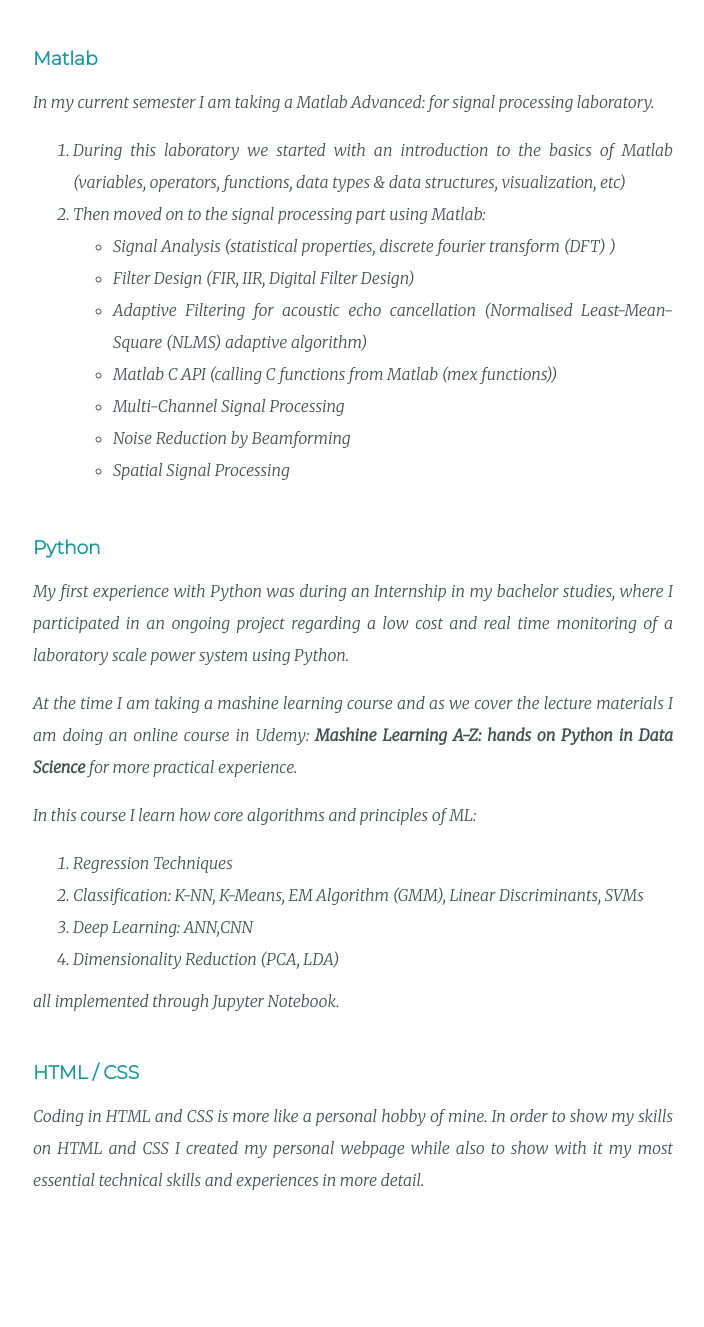
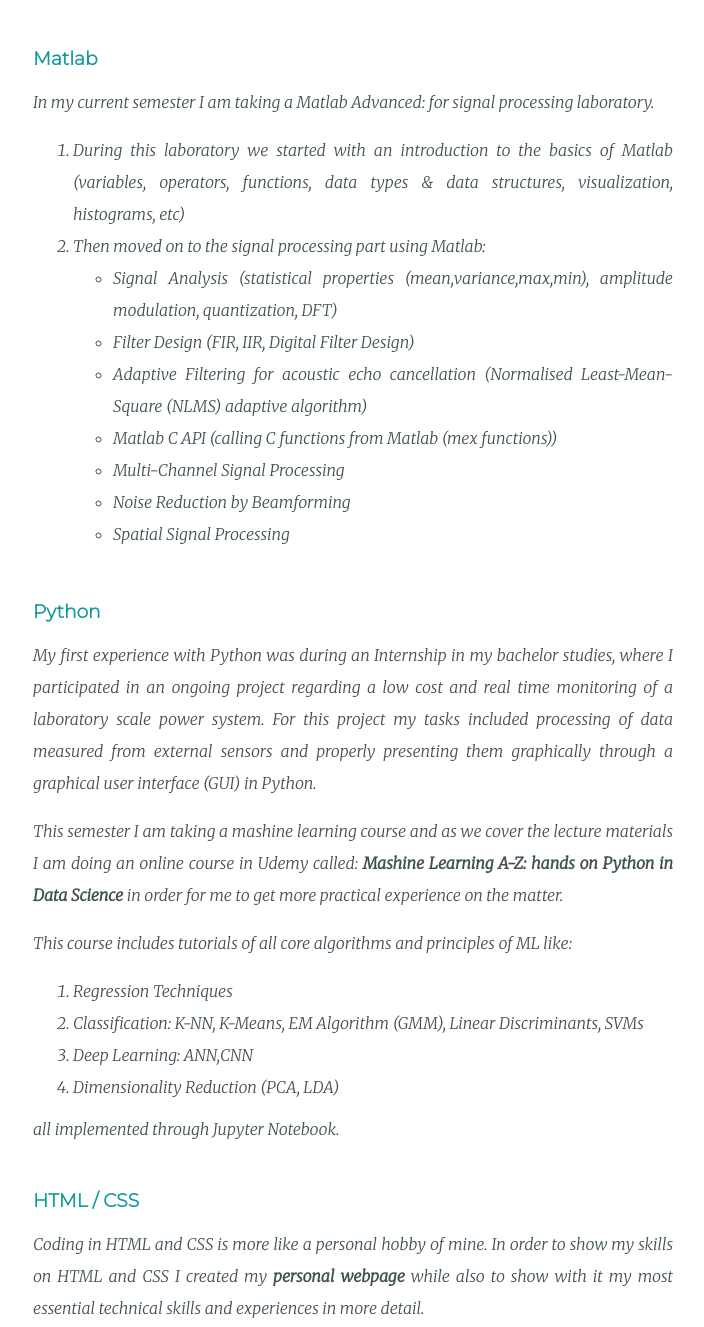
Before and after one commit to SteliosKyriakou14/MyWebPage, a plain HTML site: page index.html in a window 1280 px wide. Shown: the part 2061-3388 px from the top of the page, without its empty margins (287-991 px from the left). Drawn offline with Linux system fonts and the light colour scheme.

Commit message:
change some text

```diff
--- a/index.html
+++ b/index.html
@@ -42,17 +42,17 @@
         <h3 class="skill" >C language</h3>
         <p> The C programming language was the first programming language that I ever learned to code.
           Its fair to say that I can code on an intermediate to advanced level since I had practical experience throughout my studies during which
-          I had successfully finished various lab courses including 2 programming courses with C in my bachelor studies and the network programming lab during my master studies.</p>
+          I had successfully finished various lab courses including 2 programming courses with C during my bachelor studies and the network programming lab during my master studies.</p>
 
         <!-- <img class="computer2-img" src="images/computer.png" alt="computer2-img"> -->
         <h3 class="skill">Matlab</h3>
         <p>In my current semester I am taking a Matlab Advanced: for signal processing laboratory.</p>
         <p>
         <ol>
-          <li>During this laboratory we started with an introduction to the basics of Matlab (variables, operators, functions, data types & data structures, visualization, etc)</li>
+          <li>During this laboratory we started with an introduction to the basics of Matlab (variables, operators, functions, data types & data structures, visualization, histograms, etc)</li>
           <li>Then moved on to the signal processing part using Matlab:
             <ul>
-              <li>Signal Analysis (statistical properties, discrete fourier transform (DFT) )</li>
+              <li>Signal Analysis (statistical properties (mean,variance,max,min), amplitude modulation, quantization, DFT)</li>
               <li>Filter Design (FIR, IIR, Digital Filter Design)</li>
               <li>Adaptive Filtering for acoustic echo cancellation (Normalised Least-Mean-Square (NLMS) adaptive algorithm)</li>
               <li>Matlab C API (calling C functions from Matlab (mex functions)) </li>
@@ -69,13 +69,14 @@
         <!-- <img class="computer2-img" src="images/computer.png" alt="computer2-img"> -->
         <h3 class="skill">Python</h3>
         <p> My first experience with Python was during an Internship in my bachelor studies, where I participated in an ongoing project regarding
-          a low cost and real time monitoring of a laboratory scale power system using Python.</p>
+          a low cost and real time monitoring of a laboratory scale power system. For this project my tasks included processing of data measured
+          from external sensors and properly presenting them graphically through a graphical user interface (GUI) in Python.</p>
 
-        <p> At the time I am taking a mashine learning course and as we cover the lecture materials I am doing an online course in Udemy:
-          <strong>Mashine Learning A-Z: hands on Python in Data Science</strong> for more practical experience.
+        <p> This semester I am taking a mashine learning course and as we cover the lecture materials I am doing an online course in Udemy called:
+          <strong>Mashine Learning A-Z: hands on Python in Data Science</strong> in order for me to get more practical experience on the matter.
         </p>
 
-        <p> In this course I learn how core algorithms and principles of ML:
+        <p> This course includes tutorials of all core algorithms and principles of ML like:
         <ol>
           <li>Regression Techniques</li>
           <li>Classification: K-NN, K-Means, EM Algorithm (GMM), Linear Discriminants, SVMs</li>
@@ -86,7 +87,7 @@
 
         <!-- <img class="computer2-img" src="images/computer.png" alt="computer2-img"> -->
         <h3 class="skill">HTML / CSS</h3>
-        <p>Coding in HTML and CSS is more like a personal hobby of mine. In order to show my skills on HTML and CSS I created my personal webpage
+        <p>Coding in HTML and CSS is more like a personal hobby of mine. In order to show my skills on HTML and CSS I created my <strong>personal webpage</strong>
           while also to show with it my most essential technical skills and experiences in more detail. </p>
       </div>
 
@@ -125,7 +126,7 @@
         </figure>
         <p> During my final year of my bachelor studies I worked on implementing an <strong>Opto-Electronic-Oscillator (OEO)</strong> for generating ultra-high qiality x-band signals.
           OEOs are a unique type of RF feedback oscillators in which the resonator is replaced with an optical delay-line fibre carrying an intensity modulated laser beam.
-          By taking advantage of the fact that optical fibers offer low attenuation with flat frequency response over the modulated bandwidth as well as the long delays OEOs can generate signals with high spectral purity.
+          This implementation takes advantage of the fact that optical fibers offer low attenuation with flat frequency response over the modulated bandwidth as well as the long delays thus OEOs can generate signals with high spectral purity.
           My work mainly focused on improving the quality of the generated signal by trying out defferent OEO topologies which acted as microwave-photonic filters.
           As a final result I managed to implement an OEO design with phase noise as low as -80dB at 10 khz offset frequency and an operating frequency of up to 10 GHz.</p>
 
@@ -151,7 +152,7 @@
     <div class="contact-me">
       <h2>Get In Touch</h2>
       <h3>If you are interested in my work experience and skills.</h3>
-      <p class="contact-msg">Dont hesitate to email me by presLorem ipsum dolor sit amet, in quis, aenean amet. Phasellus sodales, tellus donec dui, ornare erat.</p>
+      <p class="contact-msg">Dont hesitate to email me by clicking on the button below. Thanks for stopping by!</p>
       <a class="btn" href="mailto:stelioskyriakou14@gmail.com">CONTACT ME</a>
     </div>
   </div>
```
